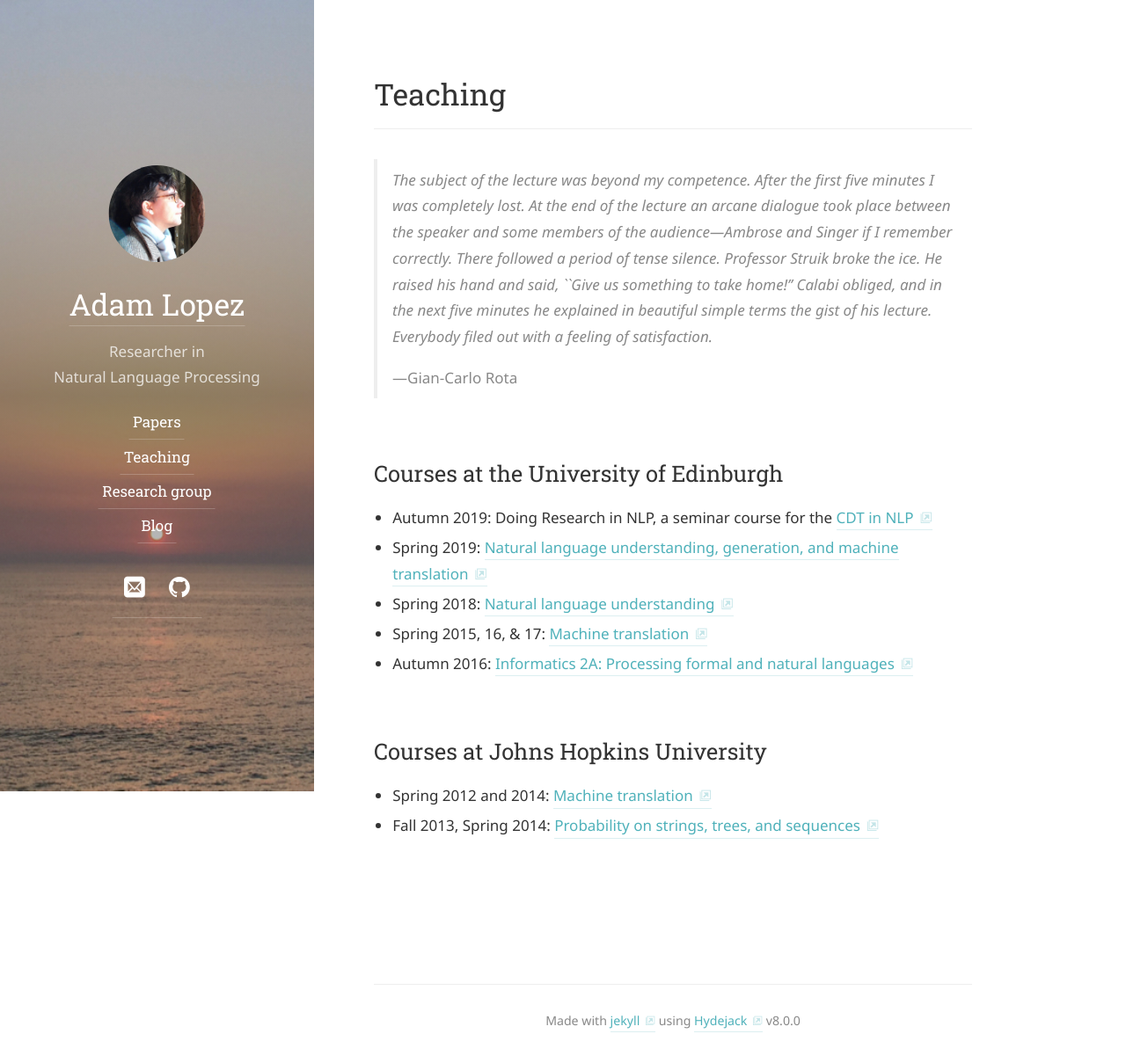
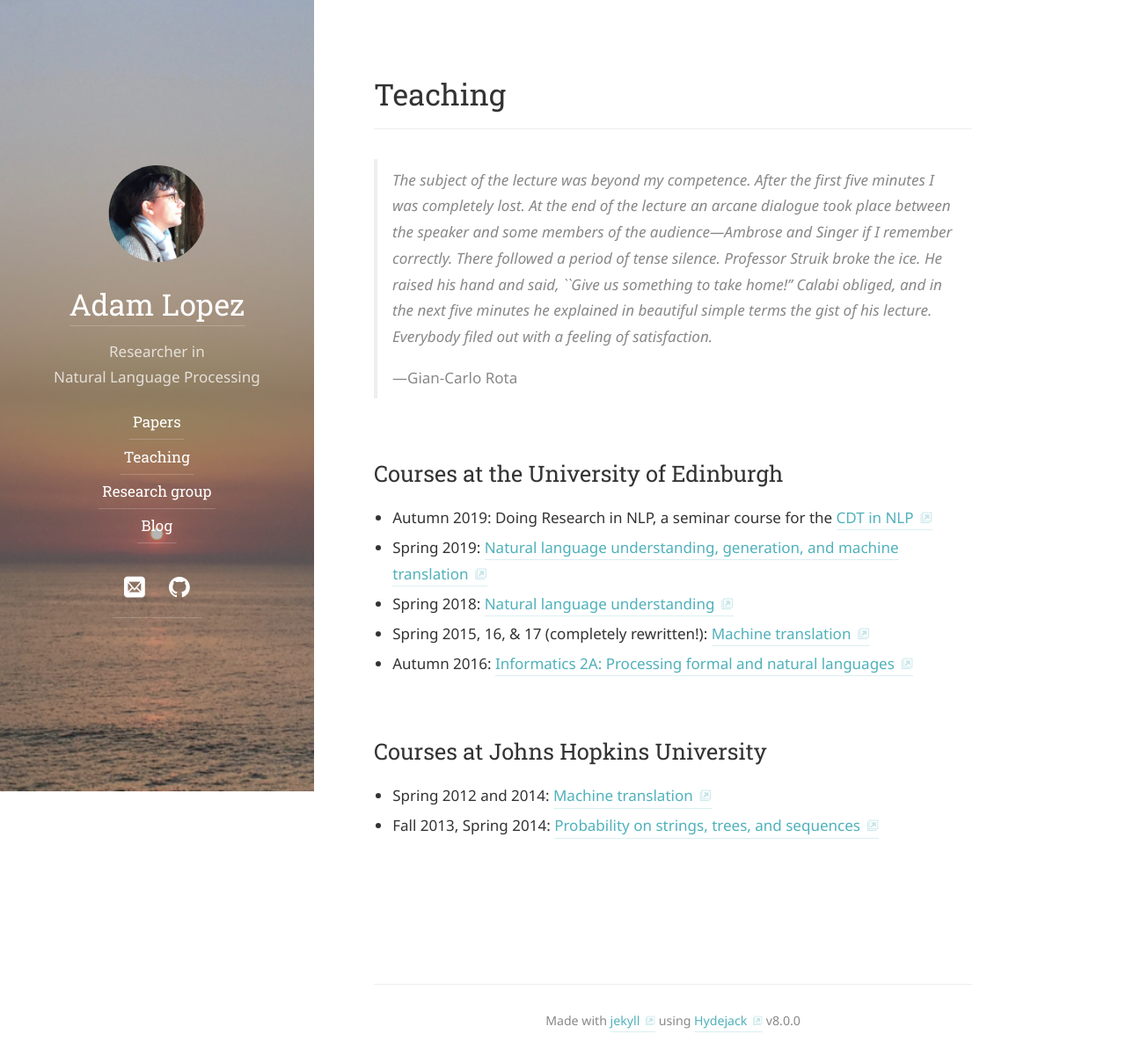
Before and after one commit to alopez/alopez.github.com, a Jekyll site: the page built from teaching.md, in a window 1280 px wide. Shown: the whole page at 88% size. Built offline with Jekyll 4.4.1, drawn with Linux system fonts in a browser that asks for light colours; some web fonts are replaced.

Commit message:
update teaching

```diff
--- a/teaching.md
+++ b/teaching.md
@@ -21,7 +21,7 @@ order:  2
 * Autumn 2019: Doing Research in NLP, a seminar course for the [CDT in NLP](https://edin.ac/cdt-in-nlp)
 * Spring 2019: [Natural language understanding, generation, and machine translation](https://course.inf.ed.ac.uk/nlu+)
 * Spring 2018: [Natural language understanding](https://www.inf.ed.ac.uk/teaching/courses/nlu/)
-* Spring 2015, 16, &amp; 17: [Machine translation](https://alopez.github.io/mt-class/)
+* Spring 2015, 16, &amp; 17 (completely rewritten!): [Machine translation](https://alopez.github.io/mt-class/)
 * Autumn 2016: [Informatics 2A: Processing formal and natural languages](http://www.inf.ed.ac.uk/teaching/courses/inf2a/)
 
 ## Courses at Johns Hopkins University
```
